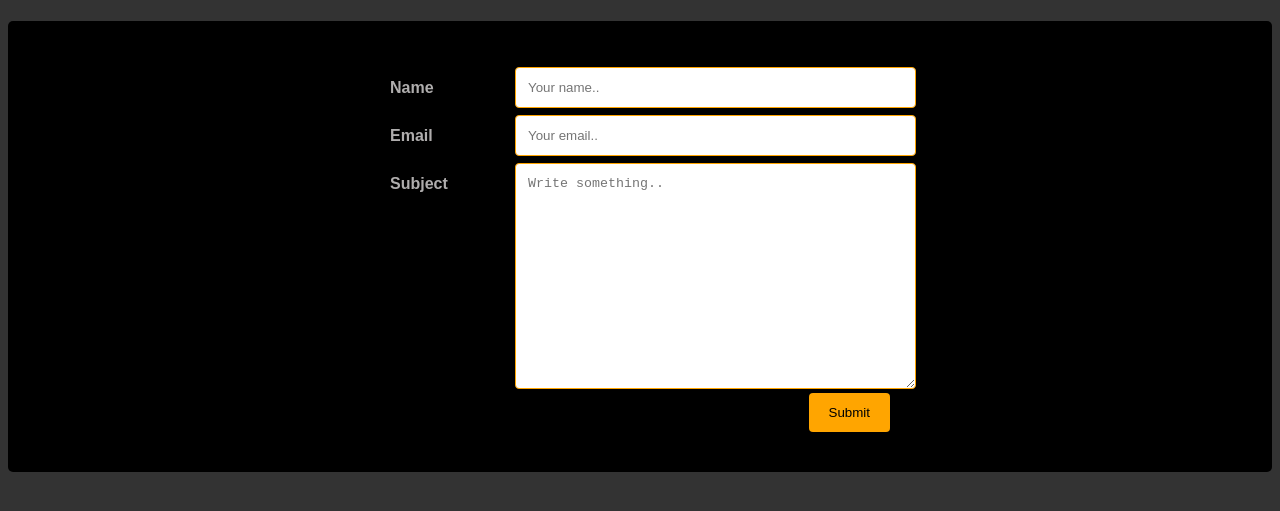
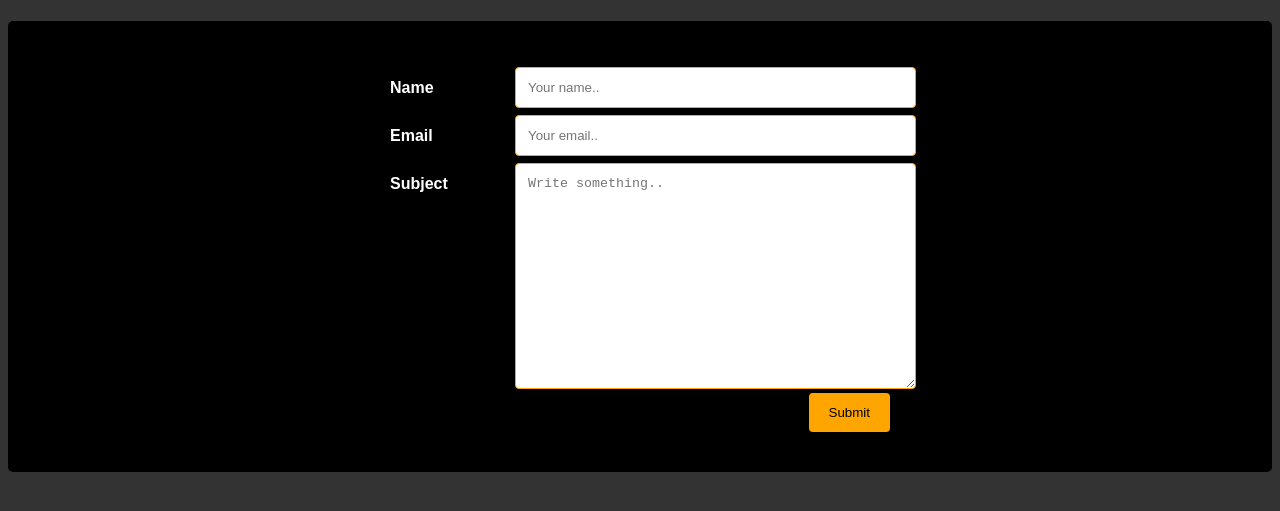
Before and after one commit to Mehak59/scmproject, a plain HTML site: page CONTACT PAGE.html in a window 1280 px wide. Shown: the part 69-580 px from the top of the page. Drawn offline with Linux system fonts and the light colour scheme.

Commit message:
changing color to white

```diff
--- a/CONTACT PAGE.html
+++ b/CONTACT PAGE.html
@@ -5,7 +5,7 @@
 	<style>
 		body {
 			background-color: #333;
-			color: rgb(175, 173, 173);
+			color: white;
 			font-family: Arial, sans-serif;
 		}
 		h1 {
```
